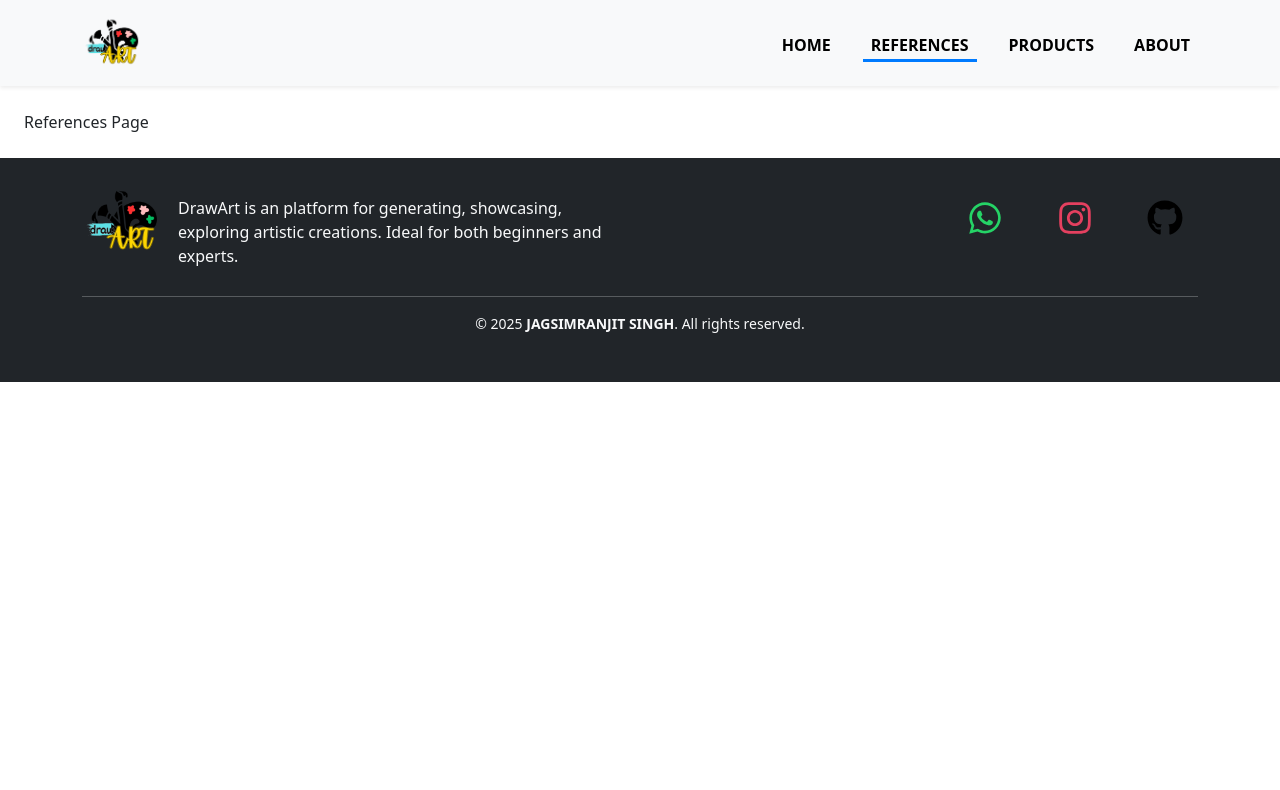
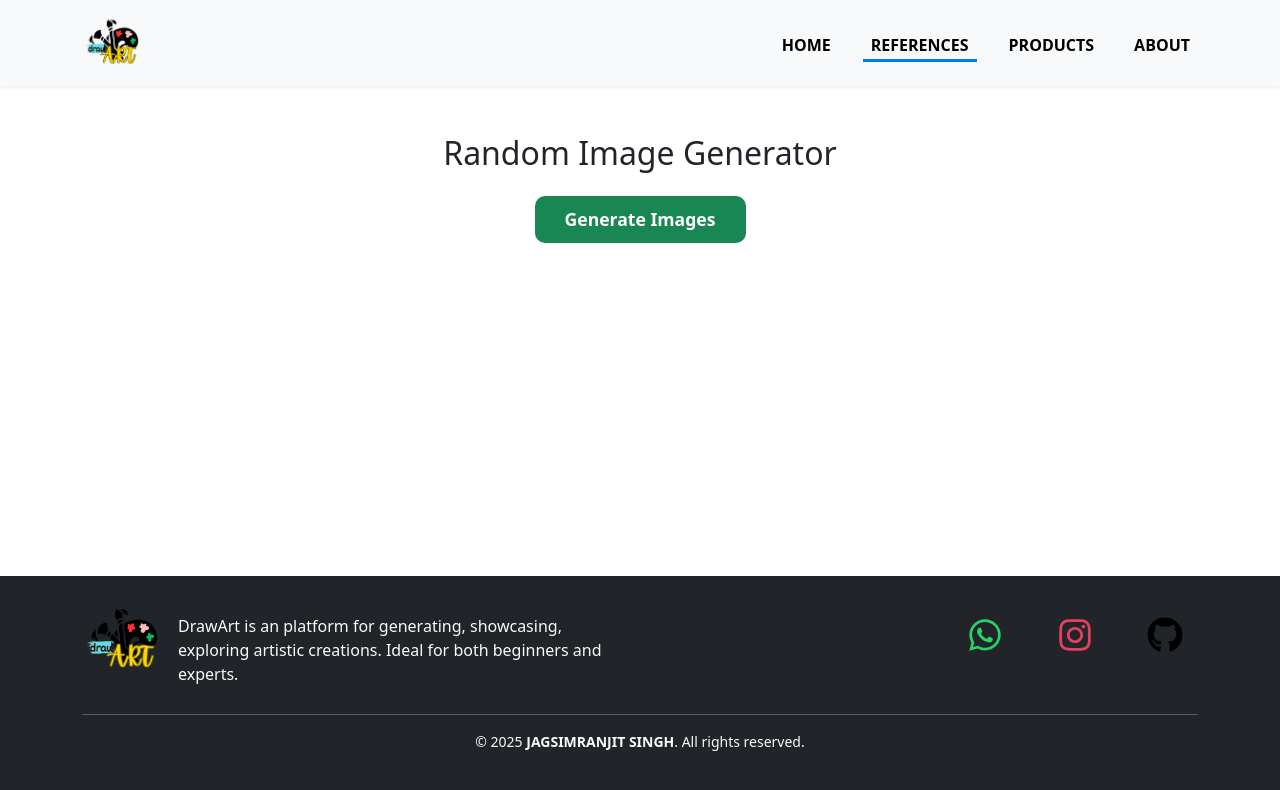
Before and after one commit to JagsimranjitSingh/draw-art, a React (Create React App) app: page /references in a window 1280 px wide. Shown: the top 790 px of the page. Built offline with nearby package versions, Linux system fonts and the light colour scheme; the HTML template or start-up script is replaced by a standard one.

Commit message:
Complete reference page

```diff
--- a/src/App.js
+++ b/src/App.js
@@ -3,16 +3,20 @@ import { BrowserRouter as Router, Routes, Route } from 'react-router-dom';
 import Navbar from './components/Navbar';
 import HeroSection from './components/HeroSection';
 import ImageGallery from './components/ImageGallery';
+import RandomImageGenerator from './components/RandomImageGenerator';
 import AboutMe from './components/AboutMe';
 import ContactMe from './components/ContactMe';
 import Footer from './components/Footer';
 
 import 'bootstrap/dist/css/bootstrap.min.css';
+import './css/App.css';
 
 function App() {
   return (
+    <div className="app-wrapper">
       <Router>
         <Navbar />
+        <div className="content-wrapper">
           <Routes>
             {/* Home Page */}
             <Route
@@ -24,13 +28,15 @@ function App() {
                 </>
               }
             />
-
             {/* References Page */}
-        <Route path="/references" element={<div className="p-4">References Page</div>} />
-
+            <Route
+              path="/references"
+              element={
+                <RandomImageGenerator />
+              }
+            />
             {/* Projects Page */}
             <Route path="/products" element={<div className="p-4">Products Page</div>} />
-
             {/* About Page */}
             <Route
               path="/about"
@@ -42,8 +48,10 @@ function App() {
               }
             />
           </Routes>
+        </div>
         <Footer />
       </Router>
+    </div>
   );
 }
 
--- /dev/null
+++ b/src/components/RandomImageGenerator.css
@@ -0,0 +1,61 @@
+.masonry-container {
+  column-count: 3;
+  column-gap: 1rem;
+}
+
+.masonry-item {
+  margin-bottom: 1.5rem;
+  break-inside: avoid;
+  position: relative;
+  overflow: hidden;
+}
+
+.masonry-item img {
+  width: 100%;
+  border-radius: 10px;
+  transition: transform 0.3s;
+  display: block;
+}
+
+.masonry-item:hover img {
+  transform: scale(1.03);
+}
+
+.download-icon {
+  position: absolute;
+  top: 10px;
+  right: 10px;
+  background: rgba(0, 0, 0, 0.6);
+  color: white;
+  padding: 8px;
+  border-radius: 50%;
+  opacity: 0;
+  transition: opacity 0.3s ease;
+  font-size: 1.2rem;
+  z-index: 2;
+}
+
+.masonry-item:hover .download-icon {
+  opacity: 1;
+}
+
+@media (max-width: 768px) {
+  .masonry-container {
+    column-count: 2;
+  }
+}
+
+@media (max-width: 576px) {
+  .masonry-container {
+    column-count: 1;
+  }
+}
+
+.lazy-img {
+  opacity: 0;
+  transition: opacity 0.5s ease-in;
+}
+
+.lazy-img.fade-in {
+  opacity: 1;
+}
--- /dev/null
+++ b/src/components/RandomImageGenerator.jsx
@@ -0,0 +1,98 @@
+import React, { useState, useEffect, useRef } from 'react';
+import 'bootstrap/dist/css/bootstrap.min.css';
+import AOS from 'aos';
+import 'aos/dist/aos.css';
+import { FaDownload } from 'react-icons/fa';
+import './RandomImageGenerator.css';
+
+const RandomImageGenerator = () => {
+  const [images, setImages] = useState([]);
+  const [loading, setLoading] = useState(false);
+  const observer = useRef();
+
+  useEffect(() => {
+    AOS.init({ duration: 800, once: true });
+  }, []);
+
+  const generateImages = () => {
+    setLoading(true);
+    const newImages = [];
+
+    for (let i = 0; i < 12; i++) {
+      const width = 300 + Math.floor(Math.random() * 200);
+      const height = 200 + Math.floor(Math.random() * 300);
+      const seed = Math.floor(Math.random() * 10000 + i);
+      const url = `https://picsum.photos/seed/${seed}/${width}/${height}`;
+      newImages.push({ src: url, loaded: false });
+    }
+
+    setTimeout(() => {
+      setImages(newImages);
+      setLoading(false);
+      AOS.refresh();
+    }, 600);
+  };
+
+  // Lazy observer hook
+  const lazyRef = useRef([]);
+  useEffect(() => {
+    if ('IntersectionObserver' in window) {
+      observer.current = new IntersectionObserver((entries) => {
+        entries.forEach((entry) => {
+          if (entry.isIntersecting) {
+            const img = entry.target;
+            img.src = img.dataset.src;
+            img.classList.add('fade-in');
+            observer.current.unobserve(img);
+          }
+        });
+      });
+      lazyRef.current.forEach((img) => {
+        if (img) observer.current.observe(img);
+      });
+    }
+  }, [images]);
+
+  return (
+    <div className="random-gen my-5 text-center container">
+      <h2 className="mb-4" data-aos="fade-down">Random Image Generator</h2>
+
+      <div className="mb-4">
+        <button
+          className="btn btn-success"
+          onClick={generateImages}
+          disabled={loading}
+        >
+          {loading && (
+            <span className="spinner-border spinner-border-sm me-2" role="status" />
+          )}
+          Generate Images
+        </button>
+      </div>
+
+      <div className="masonry-container">
+        {images.map((img, idx) => (
+          <div key={idx} className="masonry-item position-relative" data-aos="zoom-in">
+            <img
+              data-src={img.src}
+              ref={(el) => (lazyRef.current[idx] = el)}
+              alt={`Random ${idx}`}
+              className="img-fluid rounded lazy-img"
+            />
+            <a
+              href={img.src}
+              download={`random-image-${idx}.jpg`}
+              className="download-icon"
+              target="_blank"
+              rel="noopener noreferrer"
+            >
+              <FaDownload />
+            </a>
+          </div>
+        ))}
+      </div>
+    </div>
+  );
+};
+
+export default RandomImageGenerator;
--- a/src/css/App.css
+++ b/src/css/App.css
@@ -36,3 +36,19 @@
     transform: rotate(360deg);
   }
 }
+
+html, body, #root {
+  height: 100%;
+  margin: 0;
+  padding: 0;
+}
+
+.app-wrapper {
+  display: flex;
+  flex-direction: column;
+  min-height: 100vh;
+}
+
+.content-wrapper {
+  flex: 1;
+}
```
Lines whose indentation alone changed are shown as unchanged.
